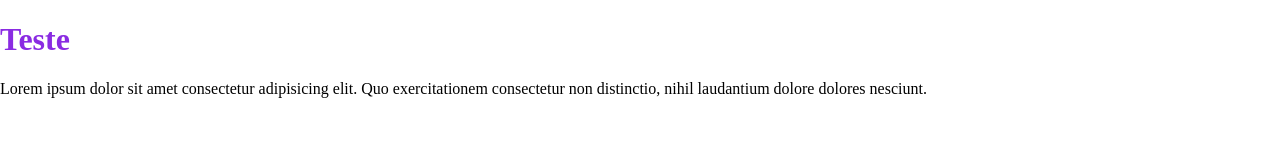
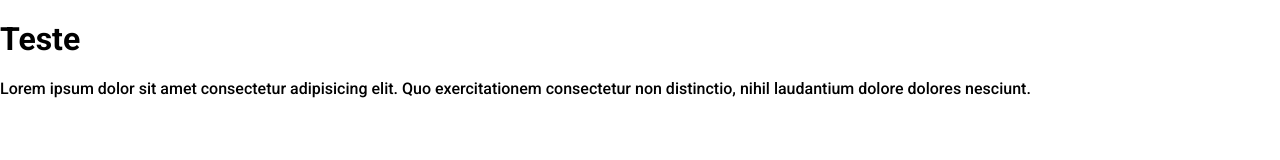
Before and after one commit to oseiasWeb/dio-pokedex, a plain HTML site: page index.html in a window 1280 px wide. Drawn offline with nearby package versions, Linux system fonts and the light colour scheme.

Commit message:
Adicionando Font Roboto

```diff
--- a/assets/CSS/global.css
+++ b/assets/CSS/global.css
@@ -1,3 +1,4 @@
-h1 {
-    color: blueviolet;
+* {
+    font-family: 'Roboto', sans-serif;
+
 }
--- a/index.html
+++ b/index.html
@@ -5,9 +5,15 @@
     <meta http-equiv="X-UA-Compatible" content="IE=edge">
     <meta name="viewport" content="width=device-width, initial-scale=1.0">
     <title>Pokedex</title>
+
     <link rel="stylesheet" href="https://cdnjs.cloudflare.com/ajax/libs/normalize/8.0.1/normalize.min.css" integrity="sha512-NhSC1YmyruXifcj/KFRWoC561YpHpc5Jtzgvbuzx5VozKpWvQ+4nXhPdFgmx8xqexRcpAglTj9sIBWINXa8x5w==" crossorigin="anonymous" referrerpolicy="no-referrer" />
+
+    <link rel="preconnect" href="https://fonts.googleapis.com">
+    <link rel="preconnect" href="https://fonts.gstatic.com" crossorigin>
+    <link href="https://fonts.googleapis.com/css2?family=Roboto:wght@100;300;500;700&display=swap" rel="stylesheet">
+
+
     <link rel="stylesheet" href="assets/CSS/global.css">
-
 </head>
 <body>
     <h1>Teste</h1>
```
